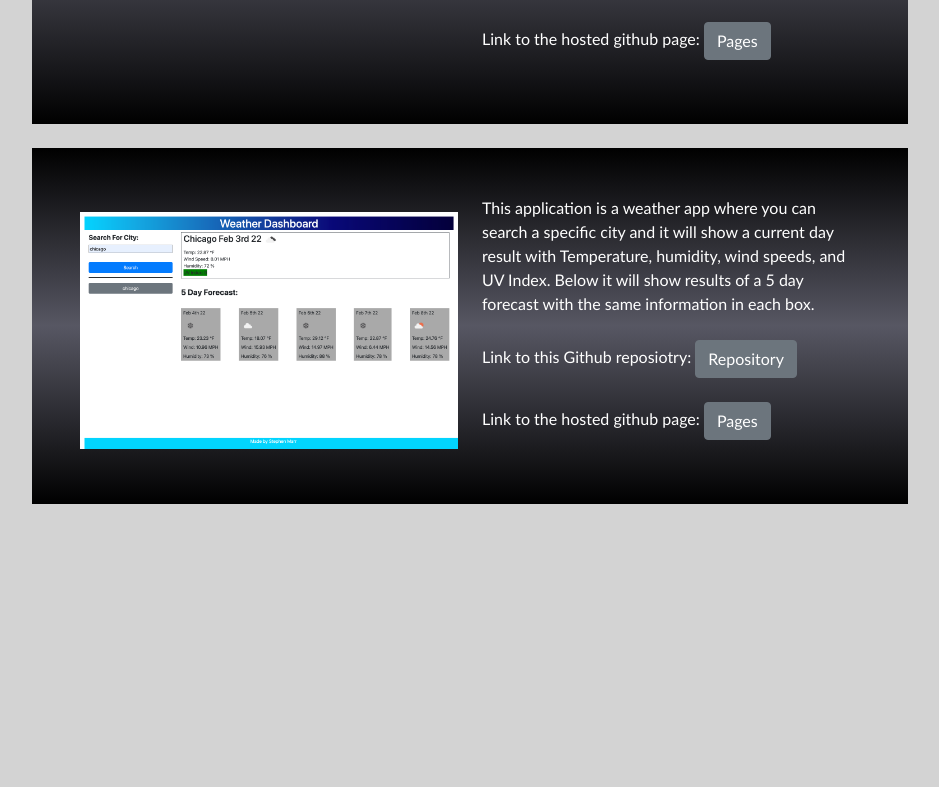
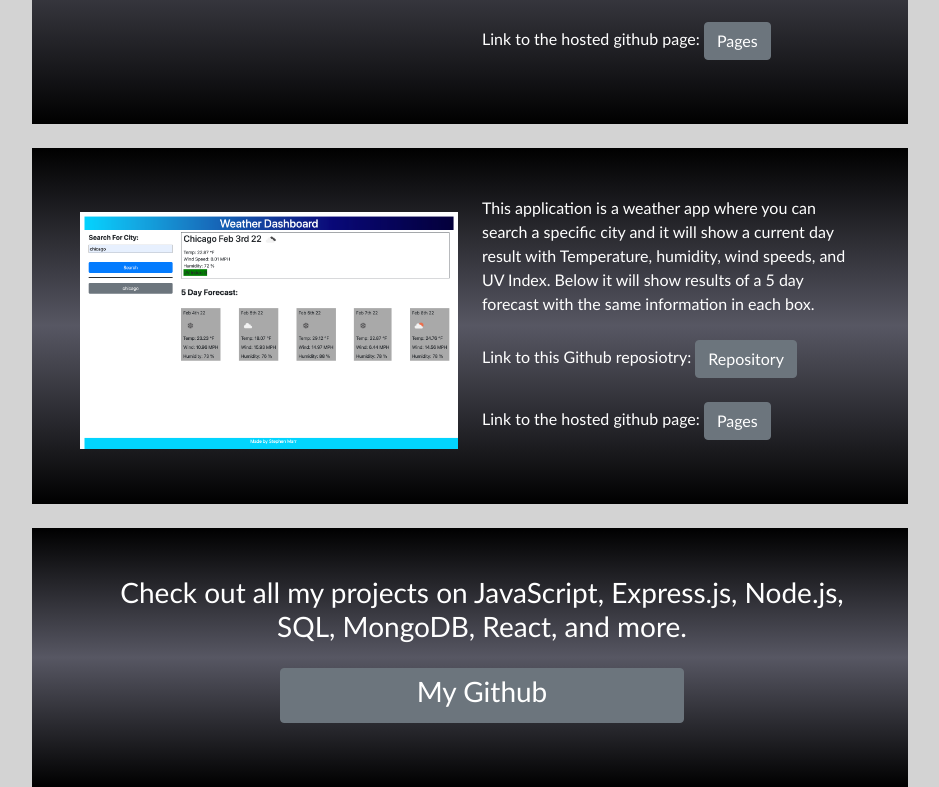
Before and after one commit to smarr2198/react-portfolio, a React (Create React App) app: page /projects in a window 1280 px wide. Shown: the part 1478-2265 px from the top of the page, without its empty margins (152-1091 px from the left). Before the commit the page ends 1982 px from the top, so only its background shows below. Built offline with nearby package versions, Linux system fonts and the light colour scheme.

Commit message:
fixing styling issues

```diff
--- a/src/components/Projects.js
+++ b/src/components/Projects.js
@@ -8,7 +8,6 @@ function Projects(props) {
     <>
       <body class="bgc-lightgray d-f fxd-c h-100vh mw-60">
         <h2 class="ta-c ff-fantasy fw-700 td-u mt fz-2">Projects</h2>
-
         <section class="bgc-gr2 mt d-f@lrg p+">
           <div class="fx-1">
             <img
@@ -184,6 +183,25 @@ function Projects(props) {
             </p>
           </div>
         </section>
+        <section class="bgc-gr2 mt d-f@lrg proj-w@lrg ml-proj@lrg p+ ta-c">
+          <div class="fx-1 pl c-white">
+            <h3>
+              Check out all my projects on JavaScript, Express.js, Node.js, SQL,
+              MongoDB, React, and more.
+            </h3>
+            <p class="mt">
+              <a href="https://github.com/smarr2198">
+                <button
+                  type="button"
+                  class="btn btn-secondary hover mr d-grid gap-2 col-6 mx-auto"
+                  id="moreProjects"
+                >
+                  <h3>My Github</h3>
+                </button>
+              </a>
+            </p>
+          </div>
+        </section>
       </body>
     </>
   );
```
